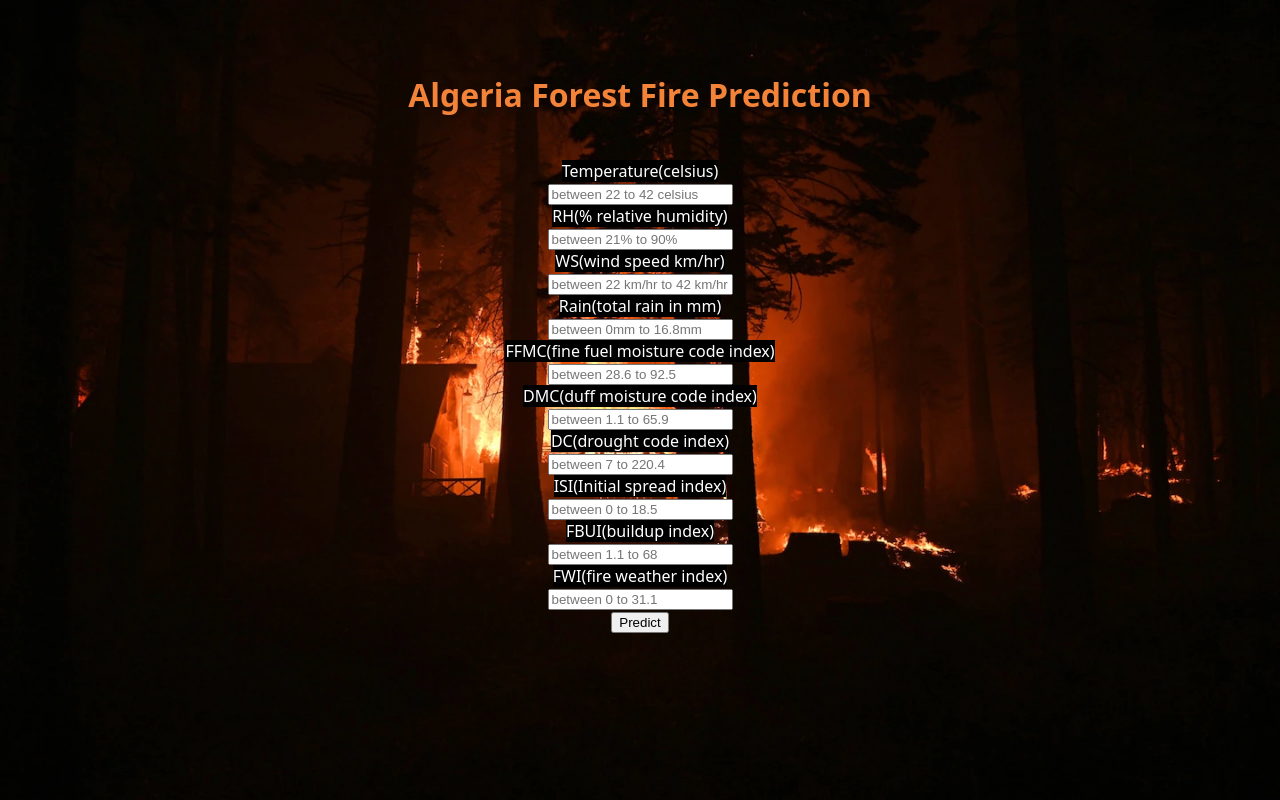
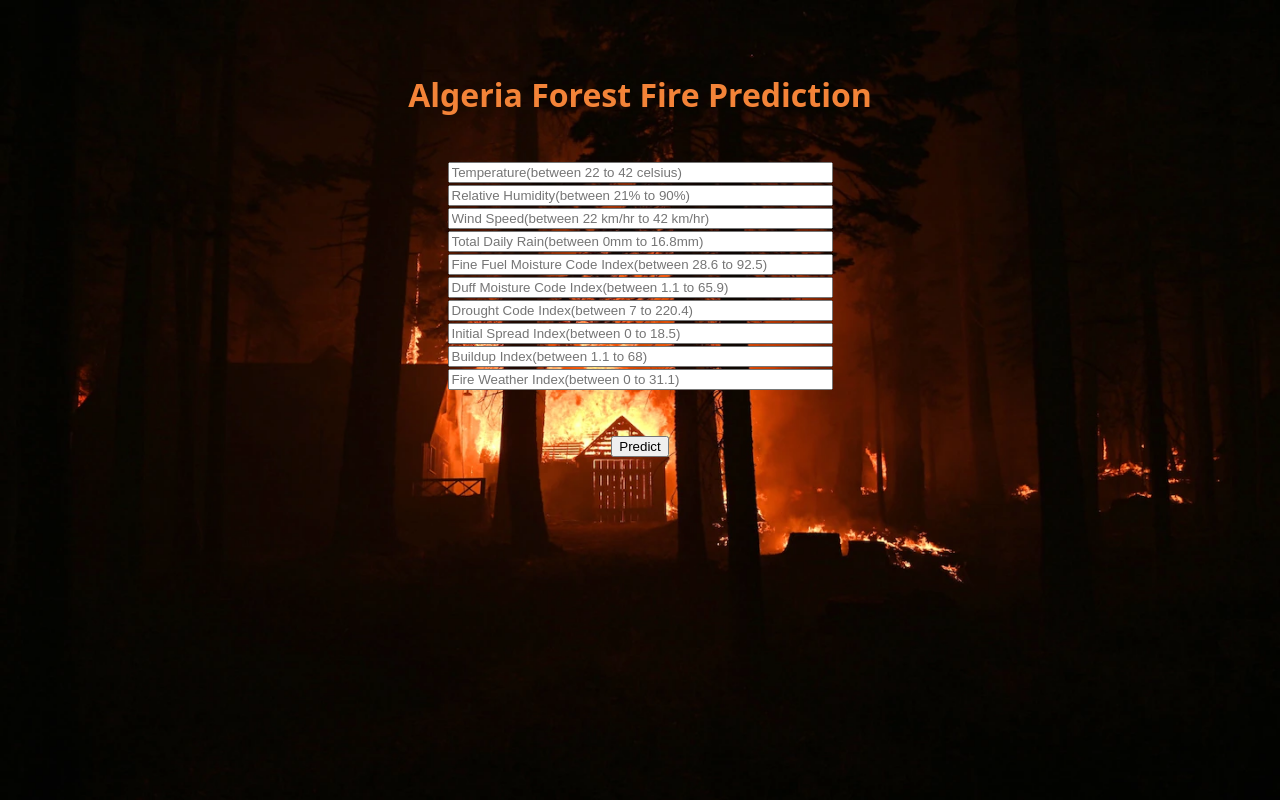
Before and after one commit to M-Oblue/algerians, a Flask app: template templates/index.html in a window 1280 px wide. Run offline with Flask 2, Linux system fonts and the light colour scheme; the template is opened without the code that fills it, so the values that code supplies are empty; parts of the project's set-up code (start-up, migrations or seed data) failed here and were passed over.

Commit message:
Update index.html

```diff
--- a/templates/index.html
+++ b/templates/index.html
@@ -26,17 +26,16 @@
     <br>
     <!-- Main Input For Receiving Query to our ML -->
     <form action="{{ url_for('html_predict')}}" method="post">
-      <label for="fname" style="color:white;font-size: 100%; background-color:rgb(0, 0, 0) ;">Temperature(celsius)</label><br><input type="text" name="Temperature" placeholder="between 22 to 42 celsius" required="required" /><br>
-      <label for="fname" style="color:white;font-size: 100%;background-color:rgb(0, 0, 0) ;">RH(% relative humidity)</label><br><input type="text" name="RH" placeholder="between 21% to 90%" required="required" /><br>
-      <label for="fname" style="color:white;font-size: 100%;background-color:rgb(0, 0, 0) ;">WS(wind speed km/hr)</label><br><input type="text" name="WS" placeholder="between 22 km/hr to 42 km/hr" required="required" /><br>
-      <label for="fname" style="color:white;font-size: 100%;background-color:rgb(0, 0, 0) ;">Rain(total rain in mm)</label><br><input type="text" name="Rain" placeholder="between 0mm to 16.8mm" required="required" /><br>
-      <label for="fname" style="color:white;font-size: 100%;background-color:rgb(0, 0, 0) ;">FFMC(fine fuel moisture code index)</label><br><input type="text" name="FFMC" placeholder="between 28.6 to 92.5" required="required" /><br>
-      <label for="fname" style="color:white;font-size: 100%;background-color:rgb(0, 0, 0) ;">DMC(duff moisture code index)</label><br><input type="text" name="DMC" placeholder="between 1.1 to 65.9" required="required" /><br>
-      <label for="fname" style="color:white;font-size: 100%;background-color:rgb(0, 0, 0) ;">DC(drought code index)</label><br><input type="text" name="DC" placeholder="between 7 to 220.4" required="required" /><br>
-      <label for="fname" style="color:white;font-size: 100%;background-color:rgb(0, 0, 0) ;">ISI(Initial spread index)</label><br><input type="text" name="ISI" placeholder="between 0 to 18.5" required="required" /><br>
-      <label for="fname" style="color:white;font-size: 100%;background-color:rgb(0, 0, 0) ;">FBUI(buildup index)</label><br><input type="text" name="BUI" placeholder="between 1.1 to 68" required="required" /><br>
-      <label for="fname" style="color:white;font-size: 100%;background-color:rgb(0, 0, 0) ;">FWI(fire weather index)</label><br><input type="text" name="FWI" placeholder="between 0 to 31.1" required="required" /><br>
-
+      <input type="text" name="Temperature" placeholder="Temperature(between 22 to 42 celsius)" size="45" required="required" /><br>
+      <input type="text" name="RH" placeholder="Relative Humidity(between 21% to 90%)" size="45"required="required" /><br>
+      <input type="text" name="WS" placeholder="Wind Speed(between 22 km/hr to 42 km/hr)" size="45" required="required" /><br>
+      <input type="text" name="Rain" placeholder="Total Daily Rain(between 0mm to 16.8mm)" size="45" required="required" /><br>
+      <input type="text" name="FFMC" placeholder="Fine Fuel Moisture Code Index(between 28.6 to 92.5)" size="45" required="required" /><br>
+      <input type="text" name="DMC" placeholder="Duff Moisture Code Index(between 1.1 to 65.9)" size="45" required="required" /><br>
+      <input type="text" name="DC" placeholder="Drought Code Index(between 7 to 220.4)" size="45" required="required" /><br>
+      <input type="text" name="ISI" placeholder="Initial Spread Index(between 0 to 18.5)" size="45" required="required" /><br>
+      <input type="text" name="BUI" placeholder="Buildup Index(between 1.1 to 68)" size="45" required="required" /><br>
+      <input type="text" name="FWI" placeholder="Fire Weather Index(between 0 to 31.1)" size="45" required="required" /><br><br><br>
       <button type="submit" class="btn btn-primary btn-block btn-large">Predict</button>
     </form>
 
```
